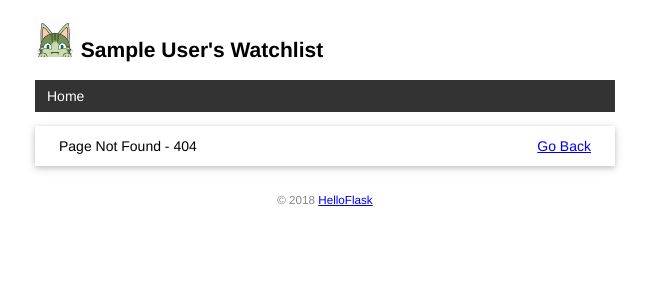
After one commit to vectorccc/watchlist, a Flask app: template templates/404.html in a window 1280 px wide. The commit adds this page. Shown: the top 300 px of the page, without its empty margins (315-964 px from the left). Run offline with Flask 2, Linux system fonts and the light colour scheme; the template is opened without the code that fills it: values that come from a table or form of the project are taken from there, others are empty; tables that the repository leaves empty hold one stand-in row (values such as "Sample post").

Commit message:
add base template and error template

```diff
--- a/app.py
+++ b/app.py
@@ -25,6 +25,21 @@ class Movie(db.Model):  # 表名将会是 movie
     id = db.Column(db.Integer, primary_key=True)  # 主键
     title = db.Column(db.String(60))  # 电影标题
     year = db.Column(db.String(4))  # 电影年份
+
+
+
+
+
+
+
+@app.context_processor
+def inject_user(): # 函数名可以随意修改
+    user = User.query.first()
+    return dict(user=user) # 需要返回字典，等同于return {'user': user}
+
+
+
+
 
 
 @app.cli.command() # 注册为命令
@@ -89,4 +104,9 @@ def forge():
 def index():
     user = User.query.first() # 读取用户记录
     movies = Movie.query.all() # 读取所有电影记录
-    return render_template('index.html', user=user, movies=movies)
+    return render_template('index.html', movies=movies)
+
+@app.errorhandler(404) # 传入要处理的错误代码
+def page_not_found(e): # 接受异常对象作为参数
+    user = User.query.first()
+    return render_template('404.html'), 404
--- a/static/style.css
+++ b/static/style.css
@@ -44,15 +44,15 @@ nav li a:hover {
   border-radius: 5px;
 }
 
-input[type=submit] {
+input[type="submit"] {
   font-family: inherit;
 }
 
-input[type=text] {
+input[type="text"] {
   border: 1px solid #ddd;
 }
 
-input[name=year] {
+input[name="year"] {
   width: 50px;
 }
 
@@ -87,7 +87,7 @@ input[name=year] {
 }
 
 .movie-list li:last-child {
-    border-bottom:none;
+  border-bottom: none;
 }
 
 .movie-list li:hover {
@@ -102,12 +102,12 @@ input[name=year] {
   display: inline;
 }
 
-.imdb {
+.douban {
   font-size: 12px;
   font-weight: bold;
-    color: black;
+  color: white;
   text-decoration: none;
-    background: #F5C518;
+  background: #03813c;
   border-radius: 5px;
   padding: 3px 5px;
 }
--- /dev/null
+++ b/templates/404.html
@@ -0,0 +1,42 @@
+<!-- <!DOCTYPE html>
+<html lang="en">
+
+<head>
+    <meta charset="utf-8" />
+    <title>{{ user.name }}'s Watchlist</title>
+    <link rel="icon" href="{{ url_for('static', filename='favicon.ico') }}" />
+    <link rel="stylesheet" href="{{ url_for('static', filename='style.css') }}" type="text/css" />
+</head>
+
+<body>
+    <h2>
+        <img alt="Avatar" class="avatar" src="{{ url_for('static', filename='images/avatar.png') }}" />
+        {{ user.name }}'s Watchlist
+    </h2>
+    <ul class="movie-list">
+        <li>
+            Page Not Found - 404
+            <span class="float-right">
+                <a href="{{ url_for('index') }}">Go Back</a>
+            </span>
+        </li>
+    </ul>
+    <footer>
+        <small>&copy; 2018
+            <a href="http://helloflask.com/tutorial">HelloFlask</a></small>
+    </footer>
+</body>
+
+</html> -->
+
+{% extends 'base.html' %}
+{% block content %}
+<ul class="movie-list">
+    <li>
+        Page Not Found - 404
+        <span class="float-right">
+            <a href="{{ url_for('index') }}">Go Back</a>
+        </span>
+    </li>
+</ul>
+{% endblock %}
--- /dev/null
+++ b/templates/base.html
@@ -0,0 +1,31 @@
+<!DOCTYPE html>
+<html lang="en">
+
+<head>
+    {% block head %}
+    <meta charset="utf-8" />
+    <meta name="viewport" content="width=device-width, initial-scale=1.0" />
+    <title>{{ user.name }}'s Watchlist</title>
+    <link rel="icon" href="{{ url_for('static', filename='favicon.ico') }}" />
+    <link rel="stylesheet" href="{{ url_for('static', filename='style.css') }}" type="text/css" />
+    {% endblock %}
+</head>
+
+<body>
+    <h2>
+        <img alt="Avatar" class="avatar" src="{{ url_for('static', filename='images/avatar.png') }}" />
+        {{ user.name }}'s Watchlist
+    </h2>
+    <nav>
+        <ul>
+            <li><a href="{{ url_for('index') }}">Home</a></li>
+        </ul>
+    </nav>
+    {% block content %}{% endblock %}
+    <footer>
+        <small>&copy; 2018
+            <a href="http://helloflask.com/tutorial">HelloFlask</a></small>
+    </footer>
+</body>
+
+</html>
```
Also changed, not shown: templates/index.html (+21 -2 lines). Lines whose indentation alone changed are shown as unchanged.
